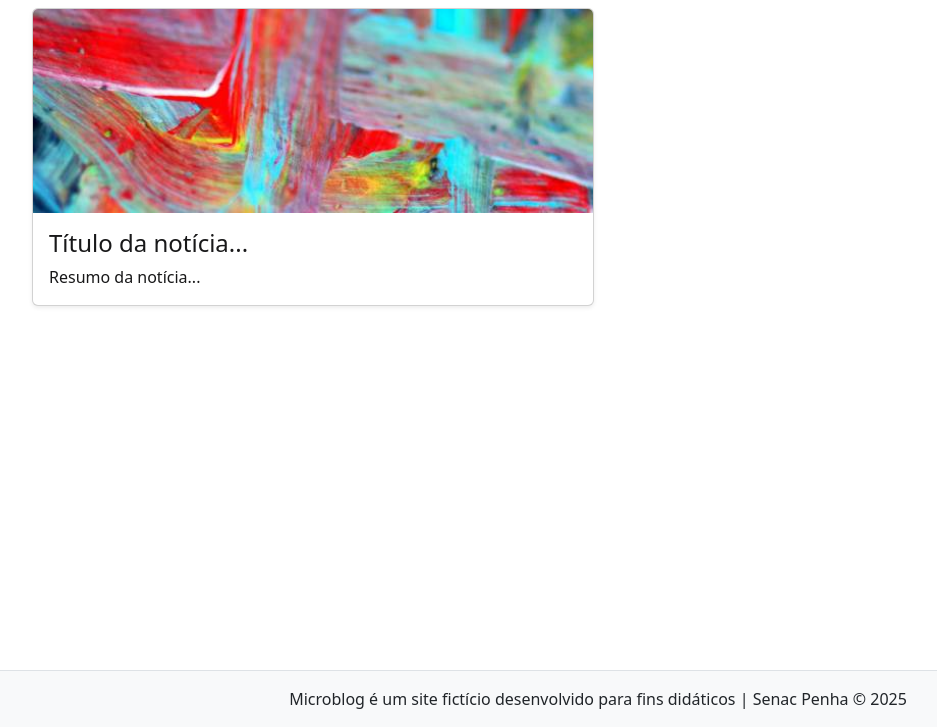
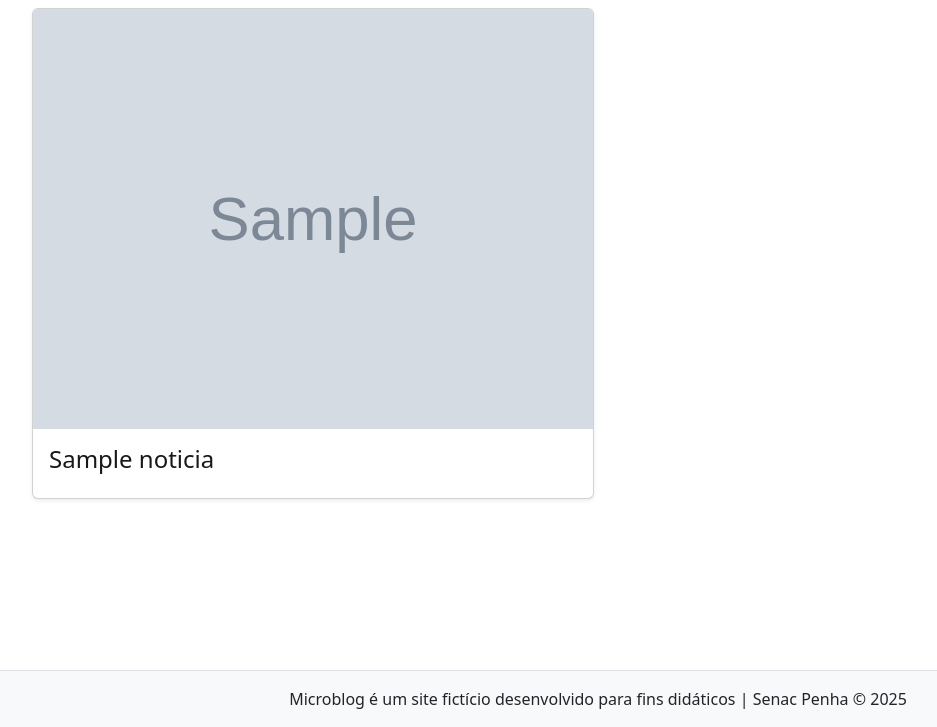
Before and after one commit to William8400/microblog-william, a PHP site: page / in a window 1280 px wide. Shown: the part 73-800 px from the top of the page, without its empty margins (42-979 px from the left). Run offline with PHP 8.4, Linux system fonts and the light colour scheme; tables that the repository leaves empty or names only in its code hold one stand-in row (values such as "Sample post"); grey boxes marked "Sample" are stand-in pictures.

Commit message:
mostrando as coisas das noticias

```diff
--- a/index.php
+++ b/index.php
@@ -1,22 +1,48 @@
 <?php
+require_once "src/Database/Conecta.php";
+require_once "src/Services/NoticiaServico.php";
+require_once "src/Helpers/Utils.php";
+
+$erro = null;
+$noticias = [];
+$noticiaServico = new NoticiaServico();
+
+try {
+    $noticias = $noticiaServico->buscarNoticiasParaAreaPublica();
+} catch (Throwable $e) {
+    $erro = "Erro ao buscar notícias.".$e->getMessage();
+}
+
+
+
+
+
+
 require_once "includes/cabecalho.php";
 ?>
+
+        <?php if ($erro): ?>
+            <p class="alert alert-danger text-center"> <?= $erro ?> </p>
+        <?php endif; ?>
 
 <div class="row my-1 mx-md-n1">
 
     <!-- INÍCIO Card -->
+<?php foreach ($noticias as $noticia): ?>
 
     <div class="col-md-6 my-1 px-md-1">
         <article class="card shadow-sm h-100">
-            <a href="noticia.php" class="card-link">
-                <img src="images/abstrato.jpg" class="card-img-top" alt="Imagem de capa do card">
+            <a href="noticia.php?id= <?= $noticia['id'] ?>" class="card-link">
+                <img src="images/<?=$noticia['imagem']?>" class="card-img-top" alt="Imagem de capa do card" >
                 <div class="card-body">
-                    <h3 class="fs-4 card-title">Título da notícia...</h3>
-                    <p class="card-text">Resumo da notícia...</p>
+                    <h3 class="fs-4 card-title"><?= $noticia['titulo'] ?></h3>
+                    <p class="card-text"><?$noticia['resumo']?></p>
                 </div>
             </a>
         </article>
     </div>
+
+<?php endforeach; ?>
 
     <!-- FIM Card -->
 
--- a/src/Services/NoticiaServico.php
+++ b/src/Services/NoticiaServico.php
@@ -158,4 +158,15 @@ class NoticiaServico {
         $consulta->execute();
     }
 
+    /* métodos para área pública do site */
+
+    public function buscarNoticiasParaAreaPublica():array {
+        $sql = "SELECT id, titulo, resumo, imagem
+                FROM noticias ORDER BY data DESC";
+
+        $consulta = $this->conexao->query($sql);
+
+        return $consulta->fetchAll();
+    }
+
 }
```
